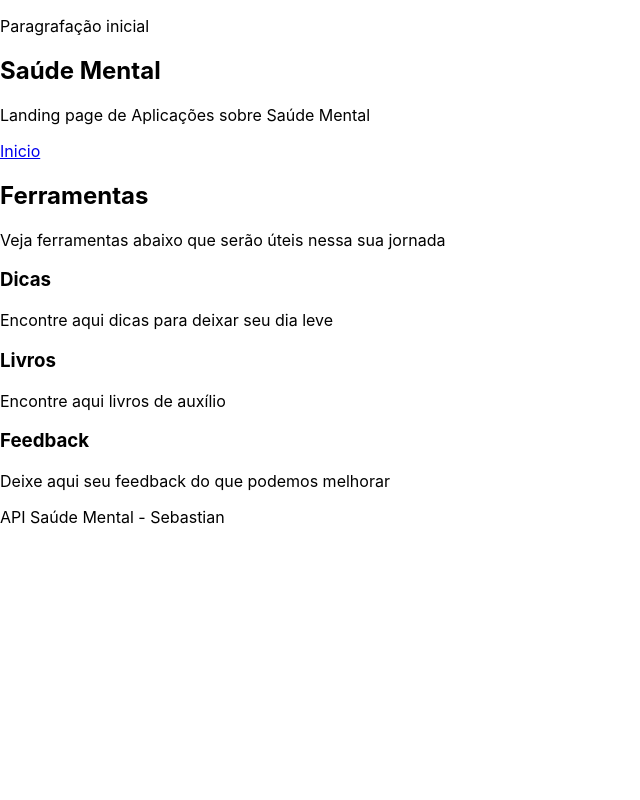
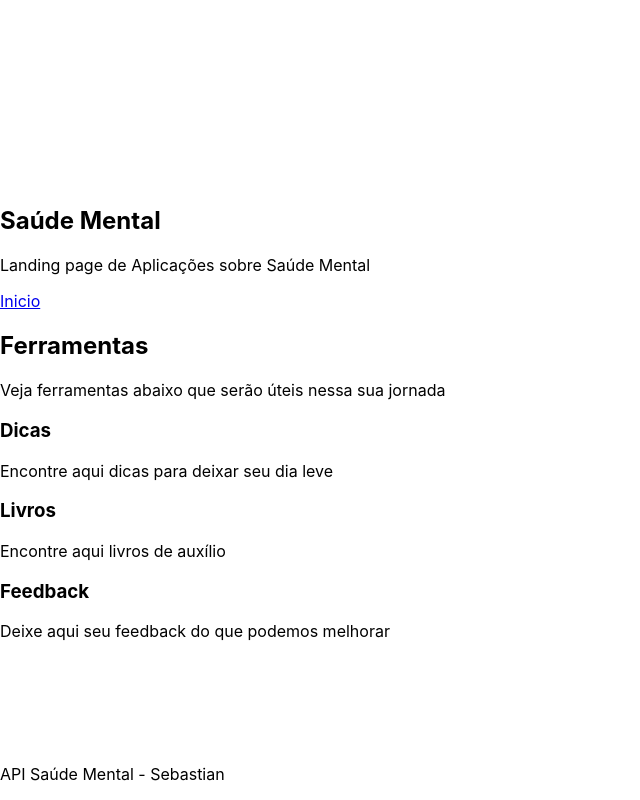
Before and after one commit to Adler-Sebastian/web-aplication, a React (Create React App) app: page / in a window 1280 px wide. Shown: the whole page, without its empty margins (0-640 px from the left). Built offline with nearby package versions, Linux system fonts and the light colour scheme.

Commit message:
feat: Começo da estilização

```diff
--- a/src/App.css
+++ b/src/App.css
@@ -1,38 +1,18 @@
-.App {
-  text-align: center;
+.container {
+  display: flex;
+  flex-direction: column;
+  justify-content: space-between;
+  width: 100%;
+  height: 100vh;
 }
 
-.App-logo {
-  height: 40vmin;
-  pointer-events: none;
+header {
+  background-color: #fff1;
+  color: white;
+  padding: 0 15px;
 }
 
-@media (prefers-reduced-motion: no-preference) {
-  .App-logo {
-    animation: App-logo-spin infinite 20s linear;
-  }
+header p {
+  font-weight: bold;
+  font-size: 30px;
 }
-
-.App-header {
-  background-color: #282c34;
-  min-height: 100vh;
-  display: flex;
-  flex-direction: column;
-  align-items: center;
-  justify-content: center;
-  font-size: calc(10px + 2vmin);
-  color: white;
-}
-
-.App-link {
-  color: #61dafb;
-}
-
-@keyframes App-logo-spin {
-  from {
-    transform: rotate(0deg);
-  }
-  to {
-    transform: rotate(360deg);
-  }
-}
```
